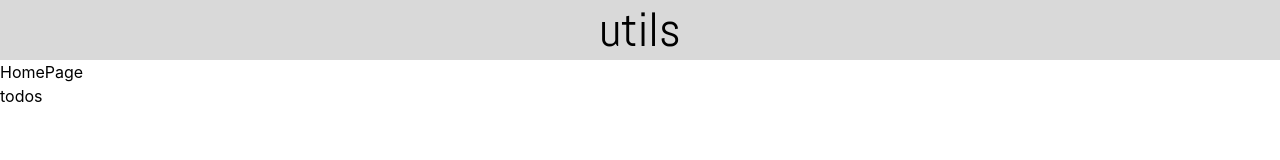
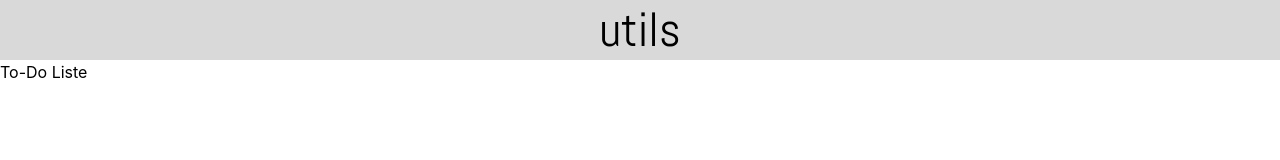
Before and after one commit to hzzy5/utils, a React (Vite) app in the folder app/: page / in a window 1280 px wide. Shown: the top 160 px of the page. Built offline with nearby package versions, Linux system fonts and the light colour scheme.

Commit message:
feature getyped

```diff
--- /dev/null
+++ b/app/src/app/components/FeatureTile.tsx
@@ -0,0 +1,10 @@
+import type { FeatureDefinition } from "@/shared/types/feature";
+import { Link } from "react-router";
+
+export default function FeatureTile({
+  feature,
+}: {
+  feature: FeatureDefinition;
+}) {
+  return <Link to={feature.path}>{feature.title}</Link>;
+}
--- a/app/src/app/features.tsx
+++ b/app/src/app/features.tsx
@@ -0,0 +1,4 @@
+import type { FeatureDefinition } from "@/shared/types/feature";
+import { todoFeature } from "@/features/todos";
+
+export const features: FeatureDefinition[] = [todoFeature];
--- a/app/src/app/pages/HomePage.tsx
+++ b/app/src/app/pages/HomePage.tsx
@@ -1,10 +1,14 @@
-import { Link } from "react-router";
+import { features } from "../features";
+import FeatureTile from "../components/FeatureTile";
 
 function HomePage() {
   return (
     <>
-      <h1>HomePage</h1>
-      <Link to={"/todos"}>todos</Link>
+      <div className="feature-list">
+        {features.map((feature) => (
+          <FeatureTile key={feature.id} feature={feature} />
+        ))}
+      </div>
     </>
   );
 }
--- a/app/src/app/router.tsx
+++ b/app/src/app/router.tsx
@@ -1,15 +1,20 @@
 import { createBrowserRouter } from "react-router";
 import AppLayout from "./layout/AppLayout";
 import HomePage from "./pages/HomePage";
-import TodoPage from "@/features/todos/components/TodoPage";
+import { features } from "./features";
+
+export const featureRoutes = features.map((feature) => ({
+  path: feature.path,
+  lazy: async () => {
+    const page = await feature.loadPage();
+    return { Component: page.default };
+  },
+}));
 
 export const router = createBrowserRouter([
   {
     path: "/",
     element: <AppLayout />,
-    children: [
-      { index: true, element: <HomePage /> },
-      { path: "todos", element: <TodoPage /> },
-    ],
+    children: [{ index: true, element: <HomePage /> }, ...featureRoutes],
   },
 ]);
--- a/app/src/features/todos/index.ts
+++ b/app/src/features/todos/index.ts
@@ -0,0 +1,8 @@
+import type { FeatureDefinition } from "@/shared/types/feature";
+
+export const todoFeature: FeatureDefinition = {
+  id: "todo",
+  title: "To-Do Liste",
+  path: "/todo",
+  loadPage: () => import("./components/TodoPage"),
+};
--- /dev/null
+++ b/app/src/shared/types/feature.ts
@@ -0,0 +1,8 @@
+import type { ComponentType } from "react";
+
+export interface FeatureDefinition {
+  id: string;
+  title: string;
+  path: string;
+  loadPage: () => Promise<{ default: ComponentType }>;
+}
```
